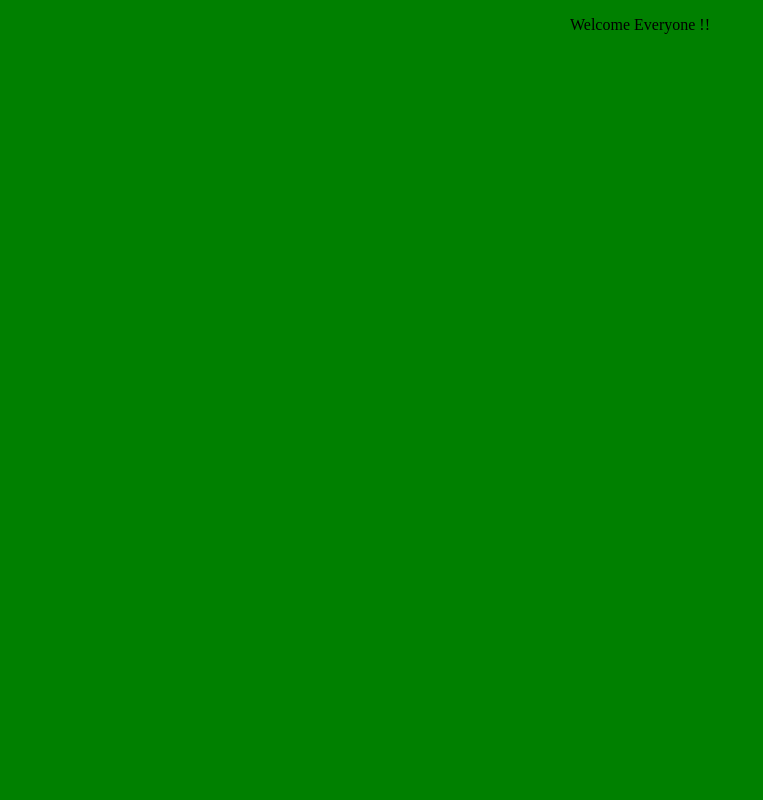
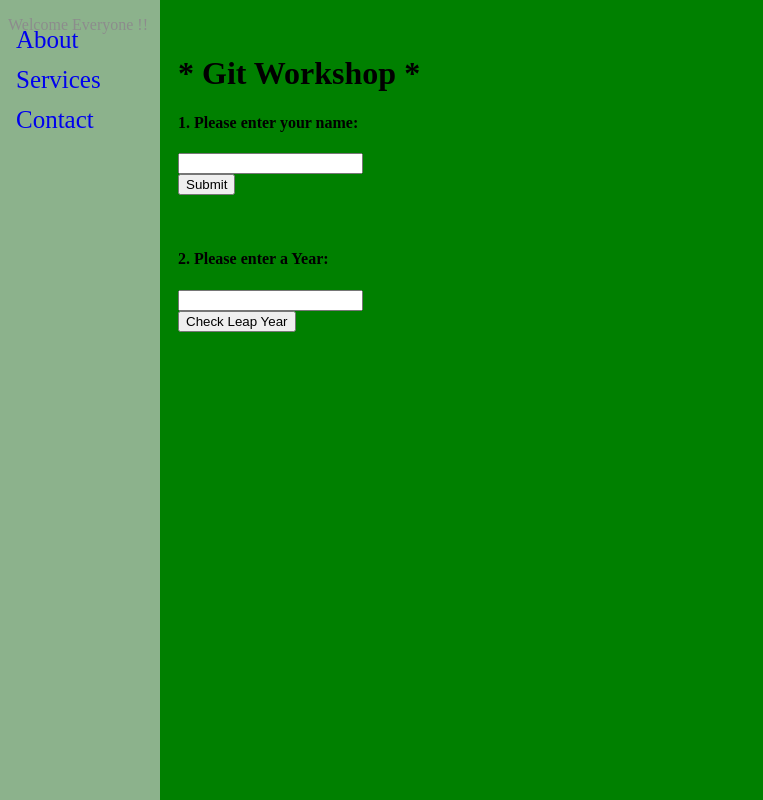
Before and after one commit to aman10yadav/Git-Github-Lab, a plain HTML site: page index.html in a window 1280 px wide. Shown: the whole page, without its empty margins (0-763 px from the left). Drawn offline with Linux system fonts and the light colour scheme.

Commit message:
add changes in  sidebar branch

```diff
--- a/css/style.css
+++ b/css/style.css
@@ -1,4 +1,8 @@
-.text
-{
-text-align: center;
-}
+.a { text-align: center; }
+/* The sidebar menu */ .sidenav {
+height: 100%; /* Full-height: remove this if you want "auto" height */ width: 160px; /* Set the width of the sidebar */ position: fixed; /* Fixed Sidebar (stay in place on scroll) */ z-index: 1; /* Stay on top */ top: 0; /* Stay at the top */
+left: 0; background-color: rgba(200,200,200,0.7); Black overflow-x: hidden; /* Disable horizontal scroll */ padding-top: 20px; } /* The navigation menu links */ .sidenav a {
+padding: 6px 8px 6px 16px; text-decoration: none; font-size: 25px; display: block; } /* When you mouse over the navigation links, change their color */ .sidenav a:hover {
+color: #f1f1f1; } /* Style page content */ .main {
+margin-left: 160px; /* Same as the width of the sidebar */ padding: 0px 10px; } /* On smaller screens, where height is less than 450px, change the style of the sidebar (less padding and a smaller fo nt size) */ @media screen and (max-height: 450px) {
+.sidenav {padding-top: 15px;} .sidenav a {font-size: 18px;} } z
--- a/index.html
+++ b/index.html
@@ -10,5 +10,15 @@
 </head>
 <body bgcolor="green">
   <p class="text">Welcome Everyone !!</p>
+
+<!-- Side navigation --> <div class="sidenav">
+<a href="#">About</a> <a href="#">Services</a> <a href="#">Contact</a>
+</div>
+<!-- Page content --> <div class="main">
+<header>
+<h1 class="rainbow-text">* Git Workshop *</h1> </header>
+<section>
+<label for="year"><h4>1. Please enter your name: </h4></label> <input type="text" id="Name"><br> <button onclick="nameCheck()">Submit</button> <br> <p id="welcome_msg"></p> </section> <br> <section>
+<label for="year"><h4>2. Please enter a Year: </h4></label> <input type="text" id="year"><br> <button onclick="checkLeapYear()">Check Leap Year</button> <br> <p id="result"></p> </section> </div>
 </body>
 </html>
```
